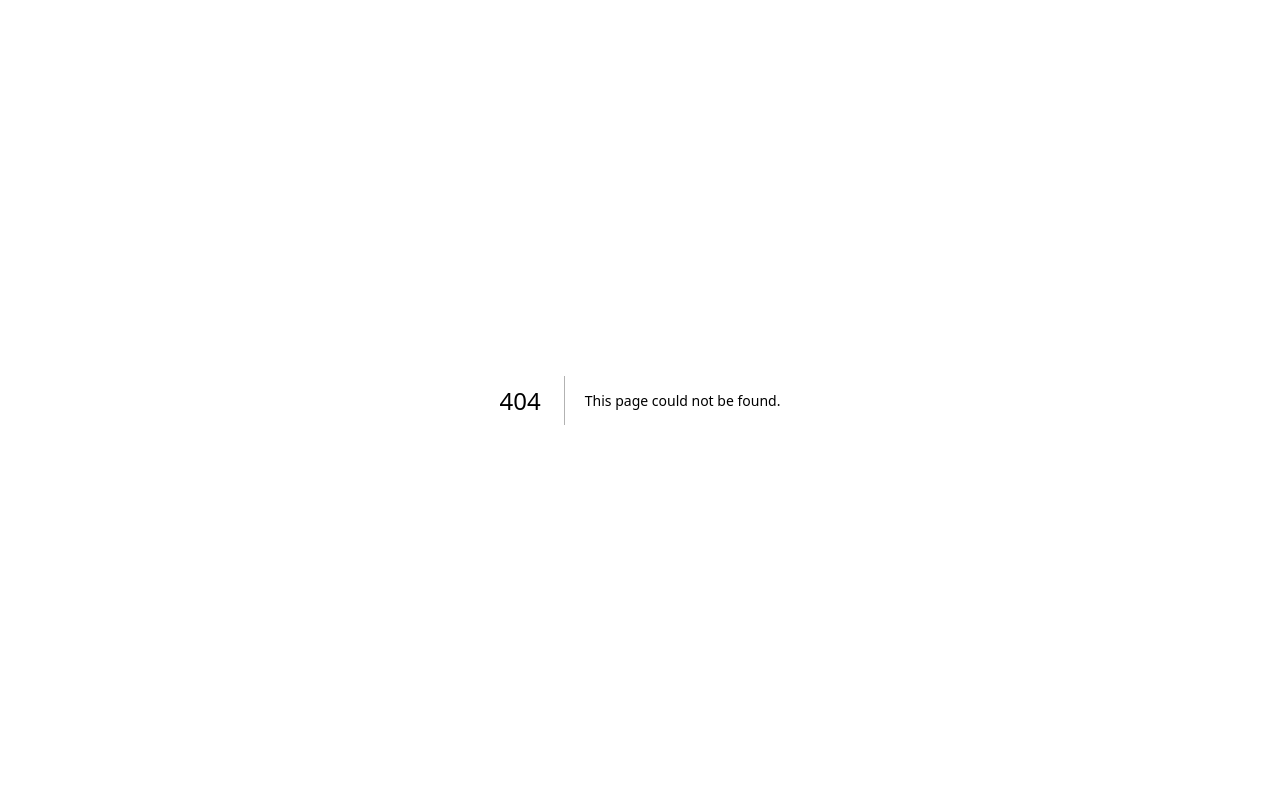
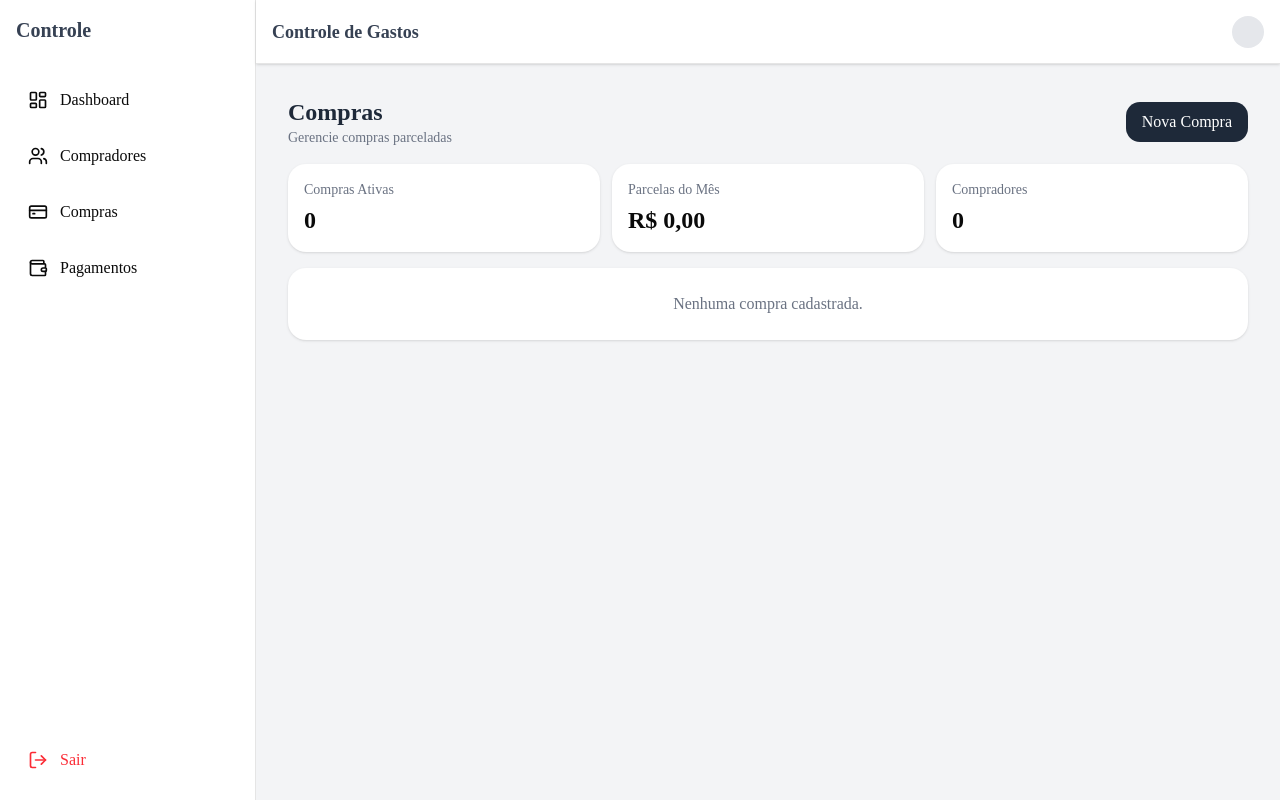
Before and after one commit to RafaSport/controle-gastos, a Next.js app: page /compras in a window 1280 px wide. Before the commit this address had no page. Built offline with nearby package versions, Linux system fonts and the light colour scheme.

Commit message:
feat: adiciona navegação para página de compras

```diff
--- /dev/null
+++ b/src/app/compras/page.tsx
@@ -0,0 +1,54 @@
+'use client';
+
+import { MainLayout } from '@/components/layout/MainLayout';
+
+export default function ComprasPage() {
+    return (
+        <MainLayout>
+            <div className="space-y-4">
+                {/* Topo */}
+                <div className="flex items-center justify-between">
+                    <div>
+                        <h1 className="text-2xl font-bold text-gray-800">
+                            Compras
+                        </h1>
+
+                        <p className="text-sm text-gray-500">
+                            Gerencie compras parceladas
+                        </p>
+                    </div>
+
+                    <button className="bg-gray-800 text-white px-4 h-10 rounded-xl">
+                        Nova Compra
+                    </button>
+                </div>
+
+                {/* Resumo */}
+                <div className="grid grid-cols-1 sm:grid-cols-3 gap-3">
+                    <div className="bg-white rounded-2xl p-4 shadow-sm">
+                        <p className="text-sm text-gray-500">Compras Ativas</p>
+
+                        <h2 className="text-2xl font-bold mt-1">0</h2>
+                    </div>
+
+                    <div className="bg-white rounded-2xl p-4 shadow-sm">
+                        <p className="text-sm text-gray-500">Parcelas do Mês</p>
+
+                        <h2 className="text-2xl font-bold mt-1">R$ 0,00</h2>
+                    </div>
+
+                    <div className="bg-white rounded-2xl p-4 shadow-sm">
+                        <p className="text-sm text-gray-500">Compradores</p>
+
+                        <h2 className="text-2xl font-bold mt-1">0</h2>
+                    </div>
+                </div>
+
+                {/* Área lista */}
+                <div className="bg-white rounded-2xl shadow-sm p-6 text-center text-gray-500">
+                    Nenhuma compra cadastrada.
+                </div>
+            </div>
+        </MainLayout>
+    );
+}
--- a/src/components/layout/MobileMenu.tsx
+++ b/src/components/layout/MobileMenu.tsx
@@ -59,10 +59,13 @@ export function MobileMenu({ aberto, fechar }: MobileMenuProps) {
                         Compradores
                     </Link>
 
-                    <button className="flex items-center gap-3 p-3 rounded-xl hover:bg-gray-100">
+                    <Link
+                        href="/compras"
+                        className="flex items-center gap-3 p-3 rounded-xl hover:bg-gray-100"
+                    >
                         <CreditCard size={20} />
                         Compras
-                    </button>
+                    </Link>
 
                     <button className="flex items-center gap-3 p-3 rounded-xl hover:bg-gray-100">
                         <Wallet size={20} />
--- a/src/components/layout/Sidebar.tsx
+++ b/src/components/layout/Sidebar.tsx
@@ -36,10 +36,13 @@ export function Sidebar() {
                     Compradores
                 </Link>
 
-                <button className="flex items-center gap-3 p-3 rounded-xl hover:bg-gray-100">
+                <Link
+                    href="/compras"
+                    className="flex items-center gap-3 p-3 rounded-xl hover:bg-gray-100"
+                >
                     <CreditCard size={20} />
                     Compras
-                </button>
+                </Link>
 
                 <button className="flex items-center gap-3 p-3 rounded-xl hover:bg-gray-100">
                     <Wallet size={20} />
```
